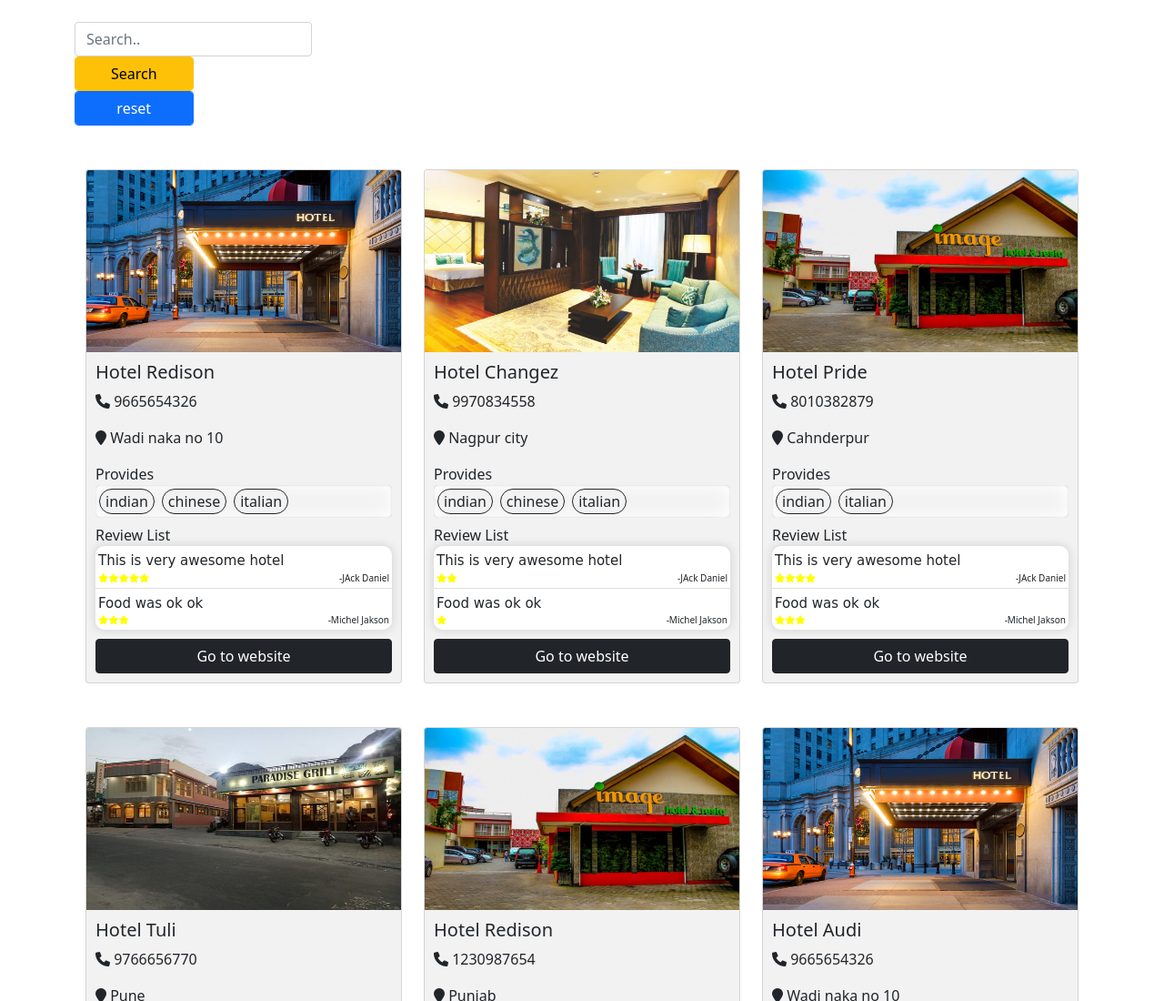
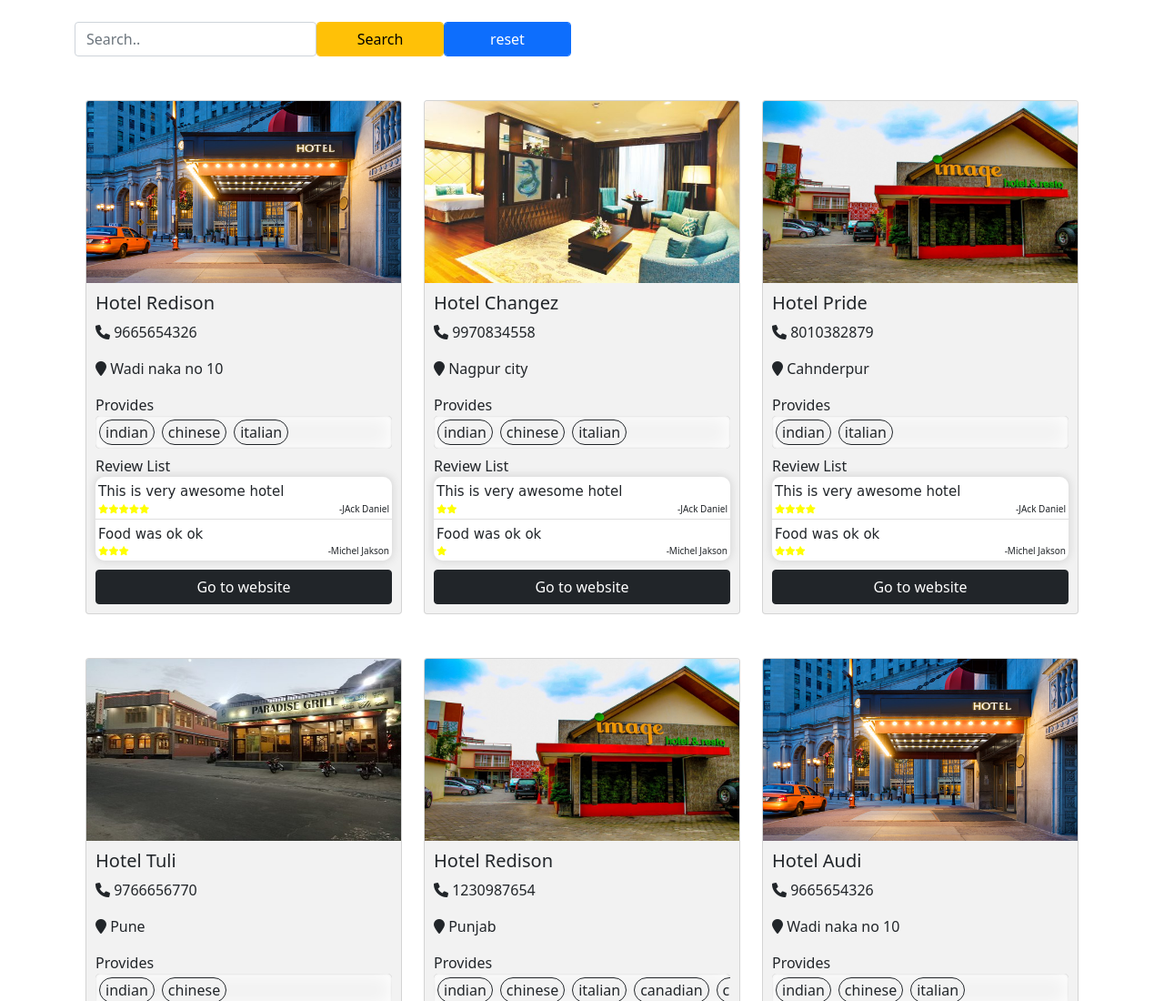
Before and after one commit to harsh3877/DebounceHotel, a plain HTML site: page index.html in a window 1280 px wide. Shown: the top 1100 px of the page at 91% size. Drawn offline with nearby package versions, Linux system fonts and the light colour scheme.

Commit message:
Update index.html

```diff
--- a/index.html
+++ b/index.html
@@ -11,7 +11,7 @@
 <body>
 	<div class="container mt-4">
 		<div class="row">
-			<div class="col-md-3">
+			<div class="col-md-6" style="display:flex;">
 			<input type="text" onkeydown="betterSearch()" class='form-control' id='searchTxt' placeholder="Search..">
 			<button class="form-control w-50 btn btn-small btn-warning" onclick="search()">Search</button>
 			<button class="form-control w-50 btn btn-small btn-primary" onclick="reset()">reset</button>
```
